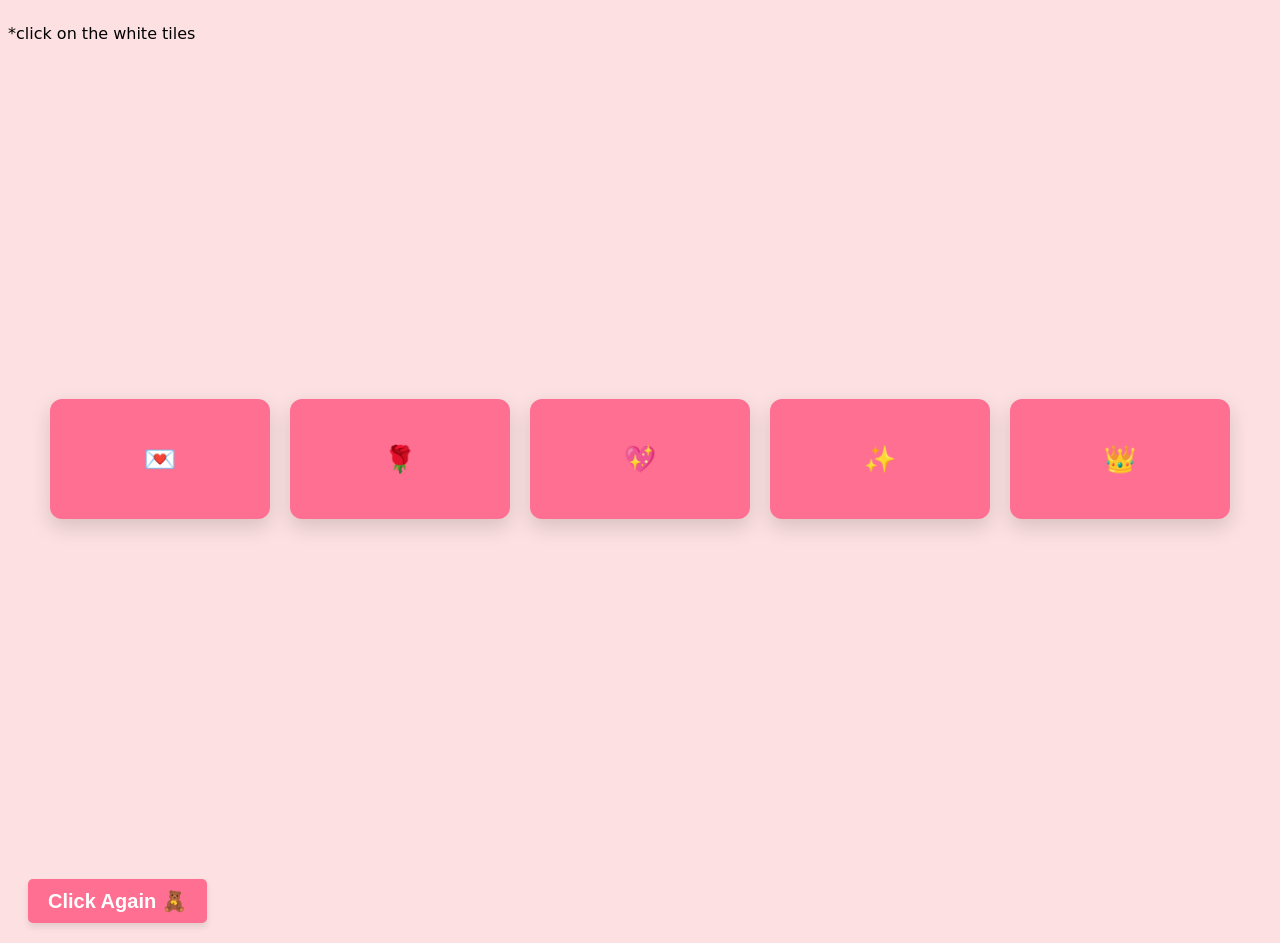
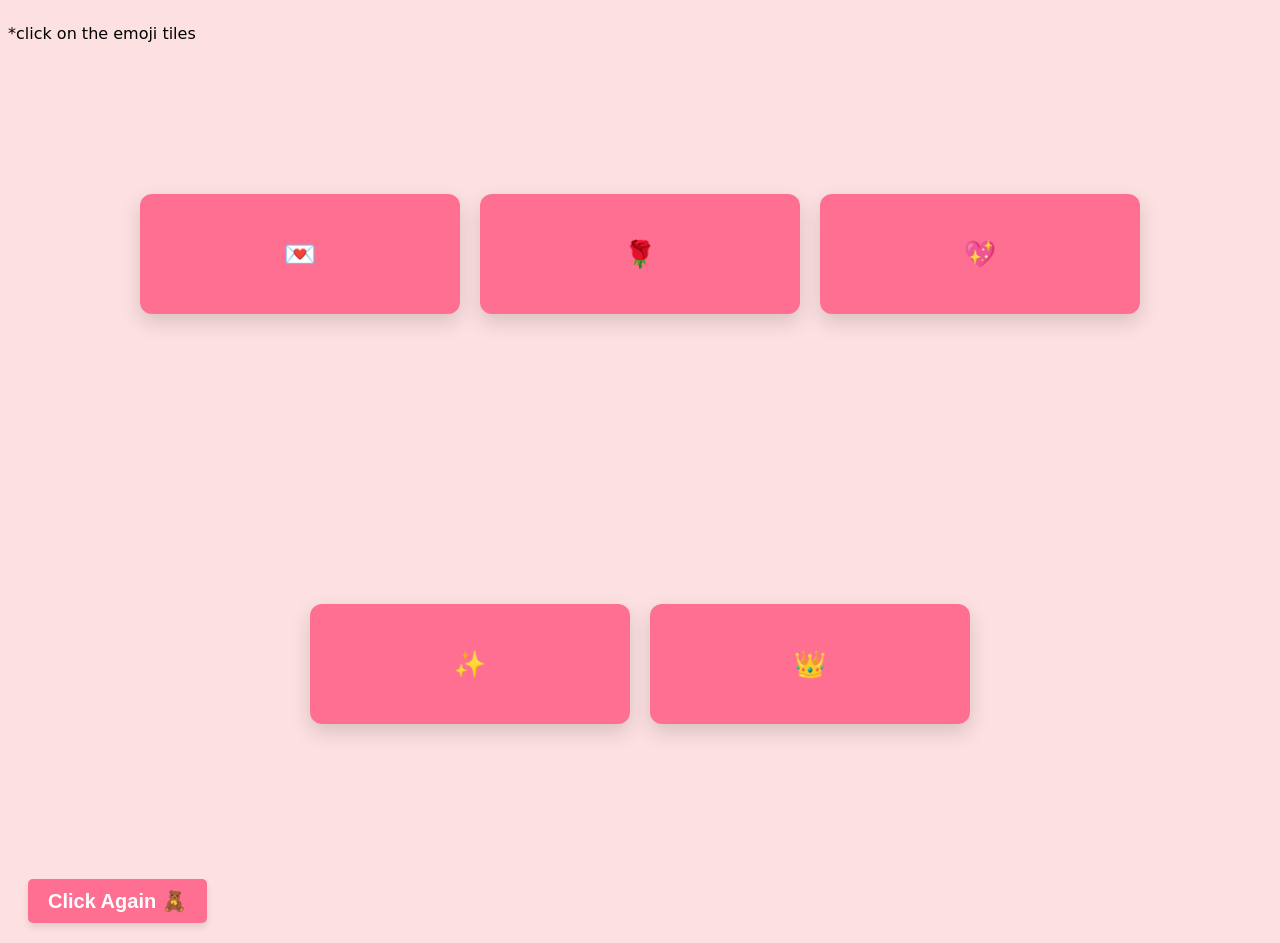
Before and after one commit to Gautam-2003/gift, a plain HTML site: page wish.html in a window 1280 px wide. Drawn offline with Linux system fonts and the light colour scheme.

Commit message:
changes made

```diff
--- a/wish.html
+++ b/wish.html
@@ -23,7 +23,7 @@
 }
 
 .cards{
-    width: 220px;
+    width: 320px;
     height: 120px;
     position: relative;
     transform-style: preserve-3d;
@@ -84,7 +84,7 @@
     <title>Document</title>
 </head>
 <body>
-    <p>*click on the white tiles</p>
+    <p>*click on the emoji tiles</p>
     <div class="cards-container">
     <div class="cards">
         <div class="card-face front">💌</div>
```
